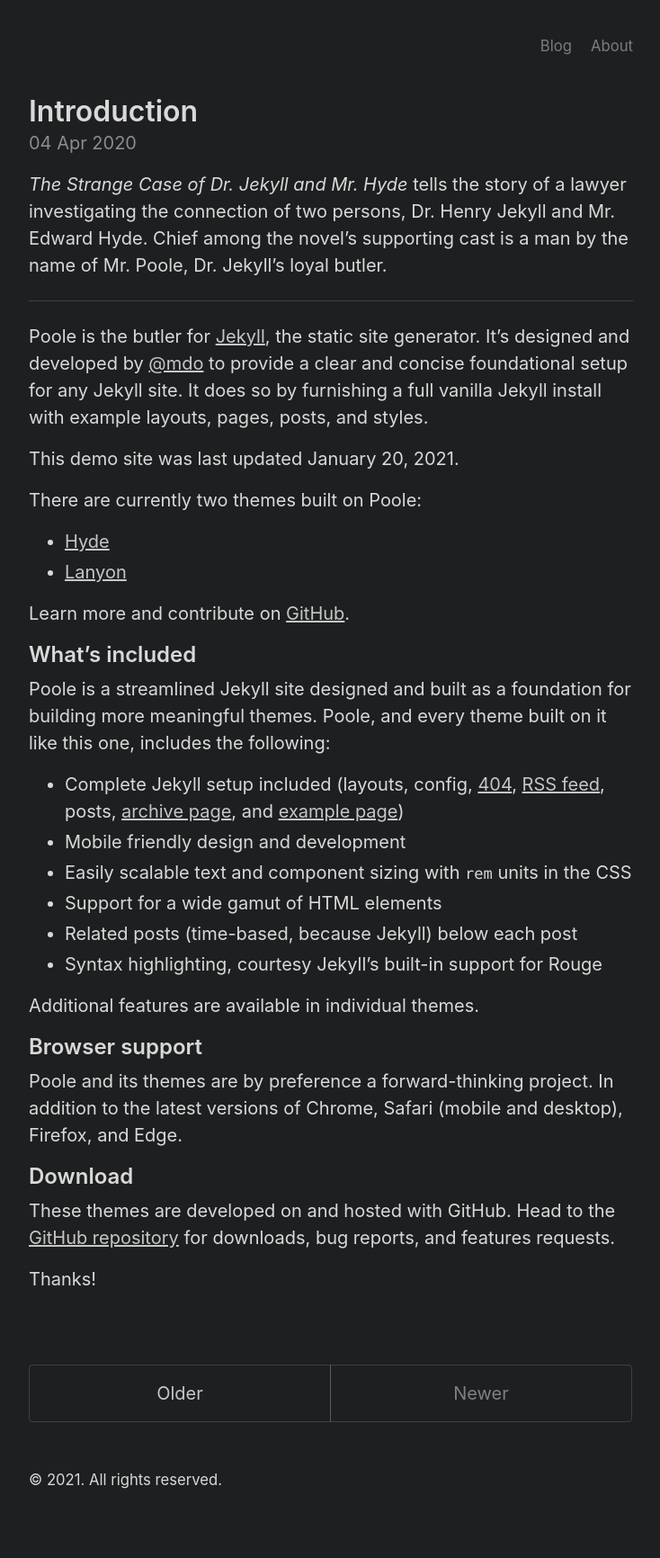
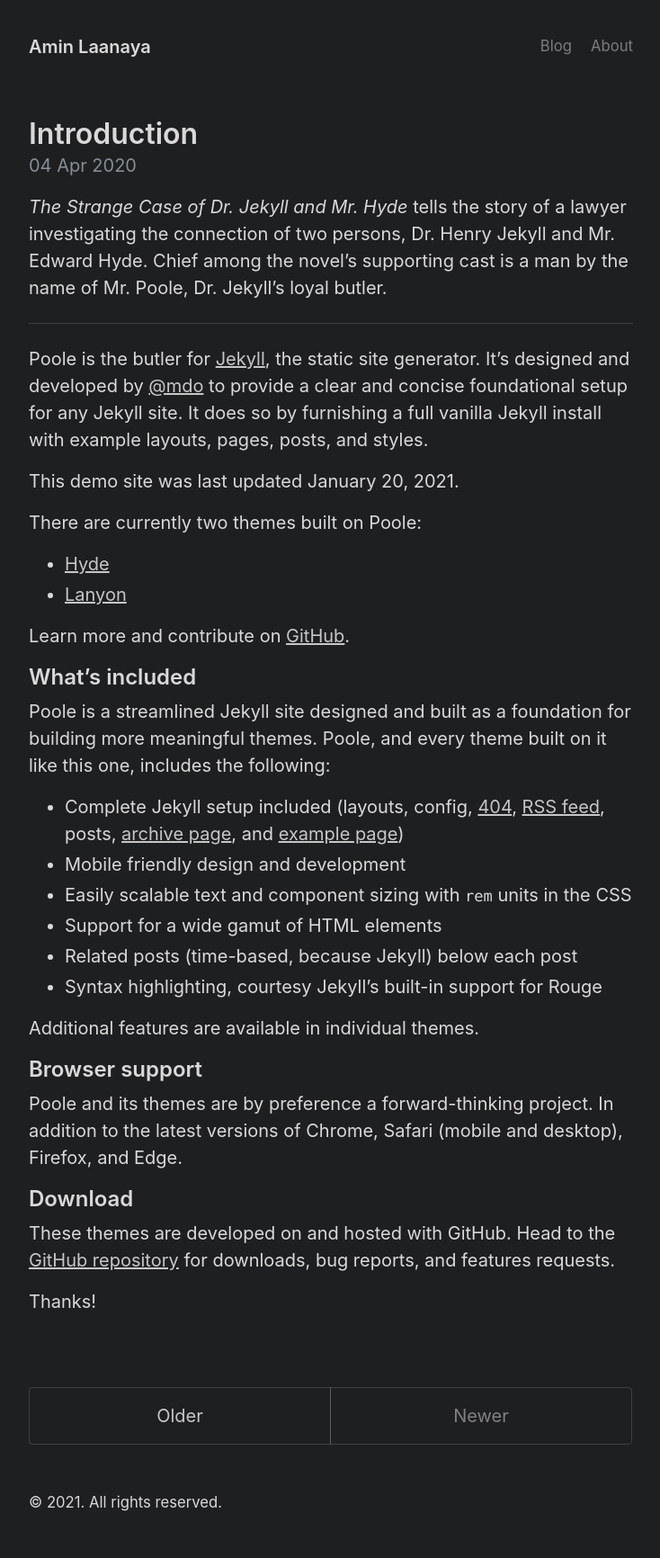
Before and after one commit to Bobcycle/Blog, a Jekyll site: the page built from index.html, in a window 1280 px wide. Shown: the whole page at 90% size, without its empty margins (272-1006 px from the left). Built offline with Jekyll 4.4.1, drawn with Linux system fonts in a browser that asks for light colours; the list of posts is cut into pages by our own code; before the commit the page ends 1707 px from its top, so only the background shows below that.

Commit message:
Update _config.yml

```diff
--- a/_config.yml
+++ b/_config.yml
@@ -1,4 +1,4 @@
-title: ''
+title: 'Amin Laanaya'
 url: 'bobcycle.github.io'
 paginate: 1
 baseurl: '/Blog-1'
```
